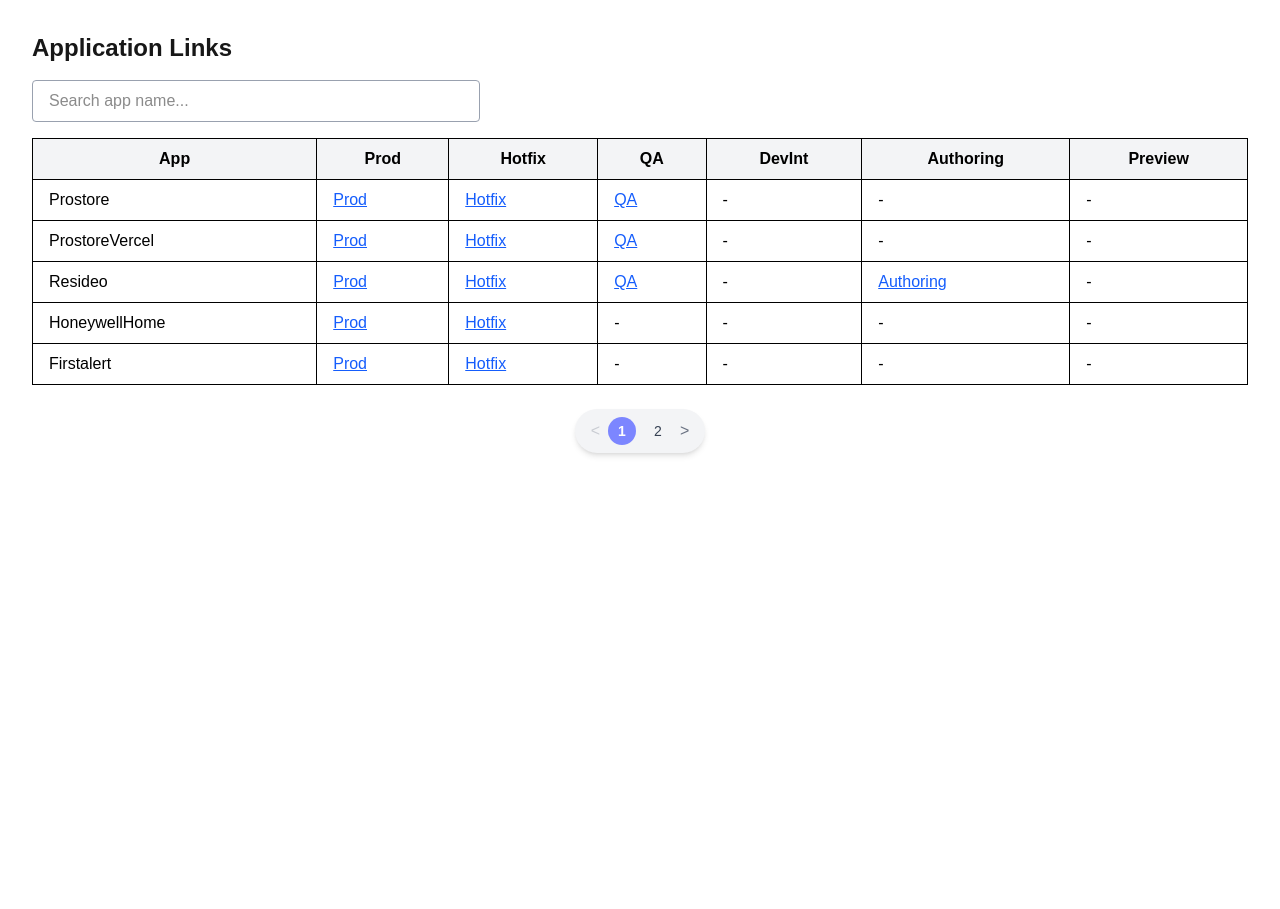
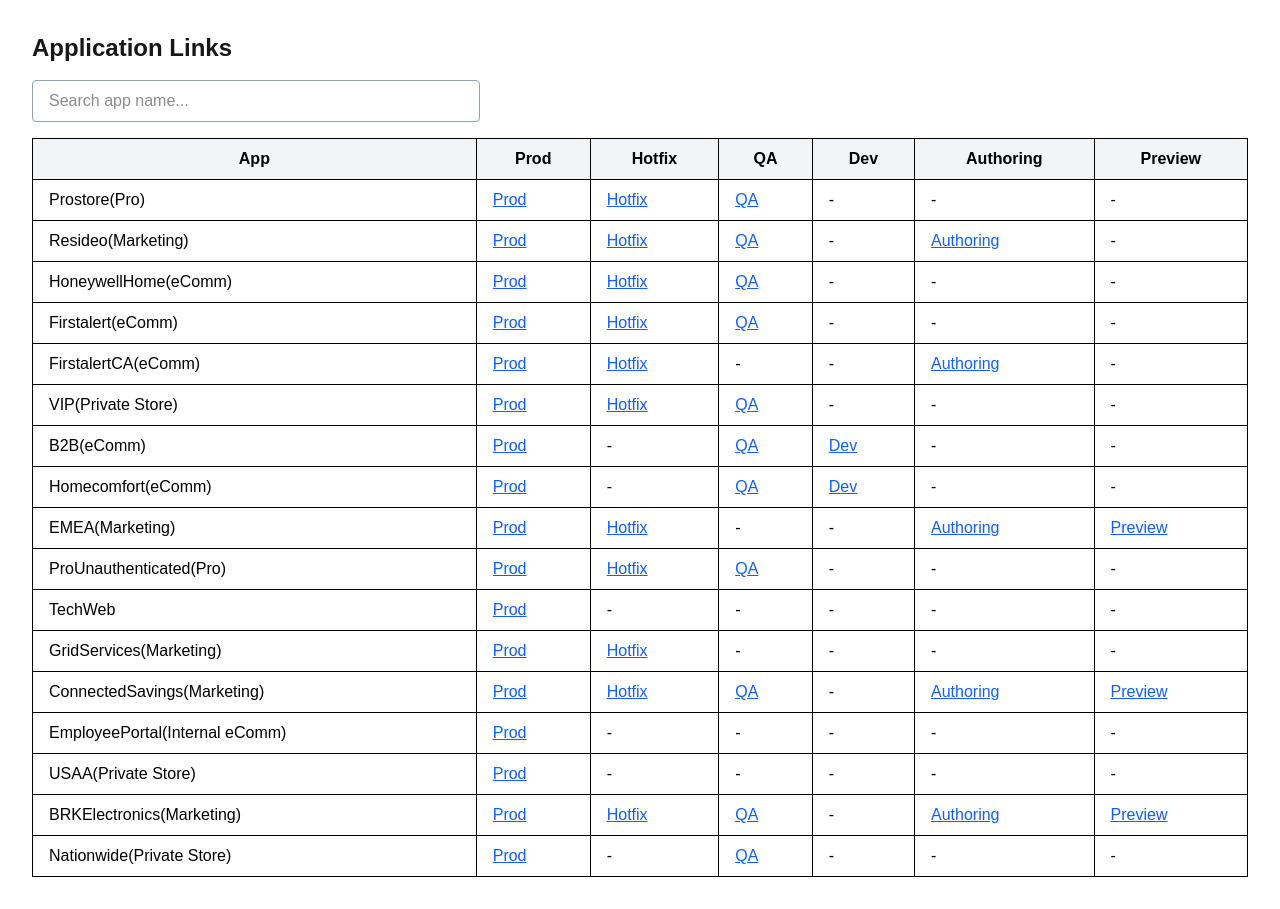
Before and after one commit to NayakResideo/resideoapplication-url, a Next.js app: page / in a window 1280 px wide. Before the commit the page ends 800 px from the top, so only its background shows below. Built offline with nearby package versions, Linux system fonts and the light colour scheme.

Commit message:
added some extra entry and url

```diff
--- a/src/app/page.tsx
+++ b/src/app/page.tsx
@@ -2,9 +2,83 @@
 import { useState } from "react";
 
 export default function Home() {
-  const headers = ["Prod", "Hotfix", "QA", "DevInt", "Authoring", "Preview"];
+  const headers = ["Prod", "Hotfix", "QA", "Dev", "Authoring", "Preview"];
+  // const apps = {
+  //   Prostore: {
+  //     Prod: "https://www.resideo.com/us/en/pro/pro-store",
+  //     Hotfix: "https://www.hotfix.rde.resideo.com/us/en/pro/pro-store",
+  //     QA: "https://qa2.resideo.com/us/en/pro/pro-store",
+  //     Dev: "",
+  //     Authoring: "",
+  //     Preview: "",
+  //   },
+  //   ProstoreVercel: {
+  //     Prod: "https://prostore-prod2.vercel.app/us/en/pro ",
+  //     Hotfix: "http://prostore-hotfix.vercel.app/us/en/pro",
+  //     QA: "https://prostore-qa.vercel.app/us/en/pro",
+  //     Dev: "https://prostore-dev.vercel.app/us/en/pro",
+  //     Authoring: "",
+  //     Preview: "",
+  //   },
+  //   Resideo: {
+  //     Prod: "https://www.resideo.com/us/en",
+  //     Hotfix: "https://www.hotfix.rde.resideo.com/us/en",
+  //     QA: "https://qwww.r3.rde.resideo.com/us/en/",
+  //     Dev: "",
+  //     Authoring: "https://authoring.resideo.com/us/en",
+  //     Preview: "",
+  //   },
+  //   HoneywellHome: {
+  //     Prod: "https://www.honeywellhome.com/",
+  //     Hotfix: "https://www.hotfix.honeywellhome.com/us/en",
+  //     QA: "",
+  //     Dev: "",
+  //     Authoring: "",
+  //     Preview: "",
+  //   },
+  //   Firstalert: {
+  //     Prod: "https://www.firstalert.com/",
+  //     Hotfix: "https://www.hotfix.firstalert.com/",
+  //     QA: "",
+  //     Dev: "",
+  //     Authoring: "",
+  //     Preview: "",
+  //   },
+  //   FirstalertCA: {
+  //     Prod: "https://www.firstalert.com/ca/en/",
+  //     Hotfix: "https://www.hotfix.firstalert.ca/ca/en/",
+  //     QA: "",
+  //     Dev: "",
+  //     Authoring: "https://authoring.firstalert.com/ca/en",
+  //     Preview: "",
+  //   },
+  //   VIP: {
+  //     Prod: "https://vip.resideo.com/pages/usaa-login",
+  //     Hotfix: "",
+  //     QA: "",
+  //     Dev: "",
+  //     Authoring: "",
+  //     Preview: "",
+  //   },
+  //   B2B: {
+  //     Prod: "https://customer.resideo.com/en-US/Pages/default.aspx",
+  //     Hotfix: "",
+  //     QA: "https://qa-customer.resideo.com/en-US/Pages/default.aspx",
+  //     Dev: "dev-customer.resideo.com",
+  //     Authoring: "",
+  //     Preview: "",
+  //   },
+  //    Homecomfort: {
+  //     Prod: " https://homecomfort.resideo.com/sites/europe/en-gb/Pages/default.aspx",
+  //     Hotfix: "",
+  //     QA: "https://qa-homecomfort.resideo.com/sites/europe/en-GB/Pages/Honeywell_EES_Europe.aspx",
+  //     Dev: "",
+  //     Authoring: "",
+  //     Preview: "",
+  //   }
+  // };
 const apps = {
-    Prostore: {
+  "Prostore(Pro)": {
     Prod: "https://www.resideo.com/us/en/pro/pro-store",
     Hotfix: "https://www.hotfix.rde.resideo.com/us/en/pro/pro-store",
     QA: "https://qa2.resideo.com/us/en/pro/pro-store",
@@ -12,15 +86,15 @@
     Authoring: "",
     Preview: "",
   },
-    ProstoreVercel: {
-      Prod: "https://prostore-prod2.vercel.app/us/en/pro ",
-      Hotfix: "http://prostore-hotfix.vercel.app/us/en/pro",
-      QA: "https://prostore-qa.vercel.app/us/en/pro",
-      Dev: "https://prostore-dev.vercel.app/us/en/pro",
-      Authoring: "",
-      Preview: "",
-    },
-    Resideo: {
+  // ProstoreVercel: {
+  //   Prod: "https://prostore-prod2.vercel.app/us/en/pro ",
+  //   Hotfix: "http://prostore-hotfix.vercel.app/us/en/pro",
+  //   QA: "https://prostore-qa.vercel.app/us/en/pro",
+  //   Dev: "https://prostore-dev.vercel.app/us/en/pro",
+  //   Authoring: "",
+  //   Preview: "",
+  // },
+  "Resideo(Marketing)": {
     Prod: "https://www.resideo.com/us/en",
     Hotfix: "https://www.hotfix.rde.resideo.com/us/en",
     QA: "https://qwww.r3.rde.resideo.com/us/en/",
@@ -28,60 +102,137 @@
     Authoring: "https://authoring.resideo.com/us/en",
     Preview: "",
   },
-    HoneywellHome: {
+  "HoneywellHome(eComm)": {
     Prod: "https://www.honeywellhome.com/",
     Hotfix: "https://www.hotfix.honeywellhome.com/us/en",
+    QA: "qa.honeywellhome.com",
+    Dev: "",
+    Authoring: "",
+    Preview: "",
+  },
+  "Firstalert(eComm)": {
+    Prod: "https://www.firstalert.com/",
+    Hotfix: "https://www.hotfix.firstalert.com/",
+    QA: "https://qa.firstalert.com/",
+    Dev: "",
+    Authoring: "",
+    Preview: "",
+  },
+  "FirstalertCA(eComm)": {
+    Prod: "https://www.firstalert.com/ca/en/",
+    Hotfix: "https://www.hotfix.firstalert.ca/ca/en/",
+    QA: "",
+    Dev: "",
+    Authoring: "https://authoring.firstalert.com/ca/en",
+    Preview: "",
+  },
+  "VIP(Private Store)": {
+    Prod: "https://vip.resideo.com/pages/usaa-login",
+    Hotfix: "https://hotfix.vip.resideo.com/",
+    QA: "https://qa.vip.resideo.com/",
+    Dev: "",
+    Authoring: "",
+    Preview: "",
+  },
+  "B2B(eComm)": {
+    Prod: "https://customer.resideo.com/en-US/Pages/default.aspx",
+    Hotfix: "",
+    QA: "https://qa-customer.resideo.com/en-US/Pages/default.aspx",
+    Dev: "https://dev-customer.resideo.com",
+    Authoring: "",
+    Preview: "",
+  },
+  'Homecomfort(eComm)': {
+    Prod: "https://homecomfort.resideo.com/sites/europe/en-gb/Pages/default.aspx",
+    Hotfix: "",
+    QA: "https://qa-homecomfort.resideo.com/sites/europe/en-GB/Pages/Honeywell_EES_Europe.aspx",
+    Dev: "https://dev-homecomfort.resideo.com/sites/europe/en-GB/Pages/Honeywell_EES_Europe.aspx",
+    Authoring: "",
+    Preview: "",
+  },
+
+  "EMEA(Marketing)": {
+    Prod: "https://www.resideo.com/emea/en/",
+    Hotfix: "https://www.hotfix.rde.resideo.com/emea/en/",
+    QA: "",
+    Dev: "",
+    Authoring: "https://authoring.resideo.com/emea/en/",
+    Preview: "https://preview.resideo.com/emea/en/",
+  },
+  "ProUnauthenticated(Pro)": {
+    Prod: "https://www.resideo.com/us/en/pro/",
+    Hotfix: "http://www.hotfix.rde.resideo.com/us/en/pro/",
+    QA: "https://www.r3.rde.resideo.com/us/en/pro/",
+    Dev: "",
+    Authoring: "",
+    Preview: "",
+  },
+  "TechWeb": {
+    Prod: "https://techweb.resideo.com/",
+    Hotfix: "",
     QA: "",
     Dev: "",
     Authoring: "",
     Preview: "",
   },
-    Firstalert: {
-      Prod: "https://www.firstalert.com/",
-      Hotfix: "https://www.hotfix.firstalert.com/",
+  "GridServices(Marketing)": {
+    Prod: "https://www.resideogridservices.com/resideo-grid-services",
+    Hotfix: "https://hotfix.resideogridservices.com/resideo-grid-services",
     QA: "",
     Dev: "",
     Authoring: "",
     Preview: "",
   },
-    FirstalertCA: {
-      Prod: "https://www.firstalert.com/ca/en/",
-      Hotfix: "https://www.hotfix.firstalert.com/ca/en/",
-      QA: "",
+  "ConnectedSavings(Marketing)": {
+    Prod: "https://www.connectedsavings.com/",
+    Hotfix: "https://www.hotfix.connectedsavings.com/",
+    QA: "httwww.r3.connectedsavings.com",
     Dev: "",
-      Authoring: "https://authoring.firstalert.com/ca/en",
-      Preview: "",
+    Authoring: "https://authoring.connectedsavings.com/",
+    Preview: "https://preview.connectedsavings.com/",
   },
-    VIP:{
-       Prod: "https://vip.resideo.com/pages/usaa-login",
+  "EmployeePortal(Internal eComm)": {
+    Prod: "https://employee.resideo.com/",
     Hotfix: "",
     QA: "",
     Dev: "",
     Authoring: "",
     Preview: "",
-    }
+  },
+   "USAA(Private Store)": {
+    Prod: "https://www.usaa.com/my/logon?goto=https%3A%2F%2Fwww.usaa.com%2Finet%2Fwc%2Fnew_web_application_redirect%3Flevel%3D2%26destination%3D%252Futils%252Fproof-of-immigration%253Fredirect%253DRESIDEO_DIR%2526akredirect%253Dtrue%2526redirectedFromAuth%253Dtrue",
+    Hotfix: "",
+    QA: "",
+    Dev: "",
+    Authoring: "",
+    Preview: "",
+  },
+   "BRKElectronics(Marketing)": {
+    Prod: "https://www.brkelectronics.com/us/en/",
+    Hotfix: "https://www.hotfix.brkelectronics.com/us/en/",
+    QA: "https://www.r3.brkelectronics.com/us/en/",
+    Dev: "",
+    Authoring: "https://authoring.brkelectronics.com/us/en/",
+    Preview: "https://preview.brkelectronics.com/us/en/",
+  },
+   "Nationwide(Private Store)": {
+    Prod: "nationwide.resideo.com",
+    Hotfix: "",
+    QA: "http://www.r3.rde.resideo.com/emea/en/",
+    Dev: "",
+    Authoring: "",
+    Preview: "",
+  },
 };
 
   const [searchTerm, setSearchTerm] = useState("");
-  const [currentPage, setCurrentPage] = useState(1);
-  const rowsPerPage = 5;
 
   const filteredApps = Object.entries(apps).filter(([appName]) =>
     appName.toLowerCase().includes(searchTerm.toLowerCase())
   );
 
-  const totalPages = Math.ceil(filteredApps.length / rowsPerPage);
-  const paginatedApps = filteredApps.slice(
-    (currentPage - 1) * rowsPerPage,
-    currentPage * rowsPerPage
-  );
-
-  const goToPrev = () => setCurrentPage((p) => Math.max(p - 1, 1));
-  const goToNext = () => setCurrentPage((p) => Math.min(p + 1, totalPages));
-
   const handleSearchChange = (e: React.ChangeEvent<HTMLInputElement>) => {
     setSearchTerm(e.target.value);
-    setCurrentPage(1);
   };
 
   return (
@@ -113,7 +264,7 @@
             </tr>
           </thead>
           <tbody>
-            {paginatedApps.map(([appName, envs]) => (
+            {filteredApps.map(([appName, envs]) => (
               <tr key={appName}>
                 <td className="border px-4 py-2 font-medium">{appName}</td>
                 {headers.map((env) => {
@@ -137,7 +288,7 @@
                 })}
               </tr>
             ))}
-            {paginatedApps.length === 0 && (
+            {filteredApps.length === 0 && (
               <tr>
                 <td colSpan={headers.length + 1} className="text-center py-4">
                   No apps found.
@@ -147,46 +298,6 @@
           </tbody>
         </table>
       </div>
-
-      {/* Styled Pagination */}
-      {totalPages > 1 && (
-        <div className="mt-6 flex justify-center">
-          <div className="flex items-center bg-gray-100 px-4 py-2 rounded-full shadow-md space-x-2">
-            <button
-              onClick={goToPrev}
-              disabled={currentPage === 1}
-              className="text-gray-500 disabled:opacity-30"
-            >
-              &lt;
-            </button>
-
-            {[...Array(totalPages)].map((_, index) => {
-              const page = index + 1;
-              return (
-                <button
-                  key={page}
-                  onClick={() => setCurrentPage(page)}
-                  className={`w-7 h-7 rounded-full text-sm flex items-center justify-center ${
-                    currentPage === page
-                      ? "bg-indigo-400 text-white font-semibold"
-                      : "text-gray-700 hover:bg-gray-300"
-                  }`}
-                >
-                  {page}
-                </button>
-              );
-            })}
-
-            <button
-              onClick={goToNext}
-              disabled={currentPage === totalPages}
-              className="text-gray-500 disabled:opacity-30"
-            >
-              &gt;
-            </button>
-          </div>
-        </div>
-      )}
     </div>
   );
 }
```
Lines whose indentation alone changed are shown as unchanged.
